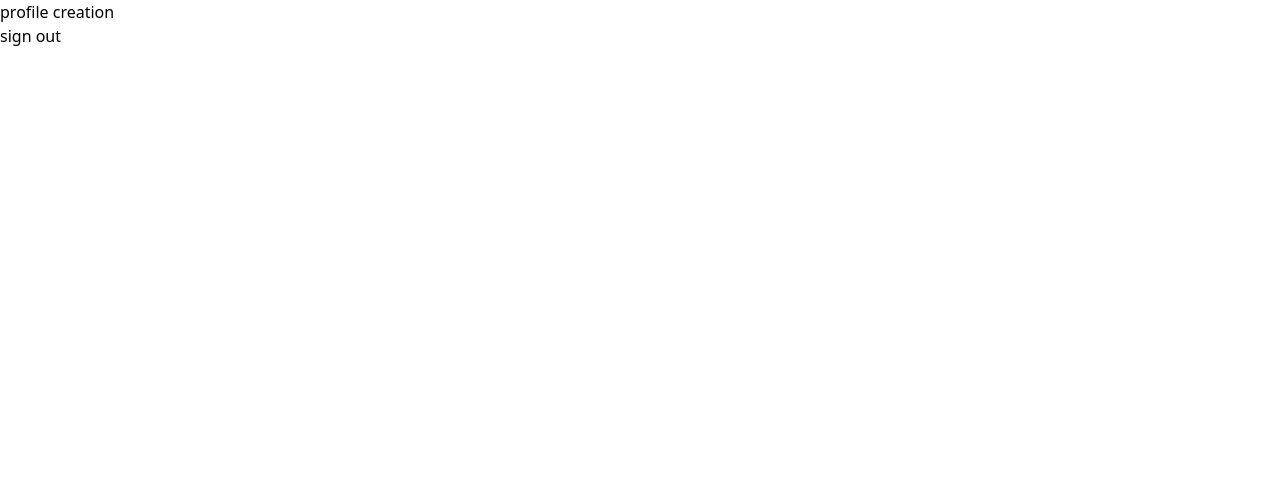
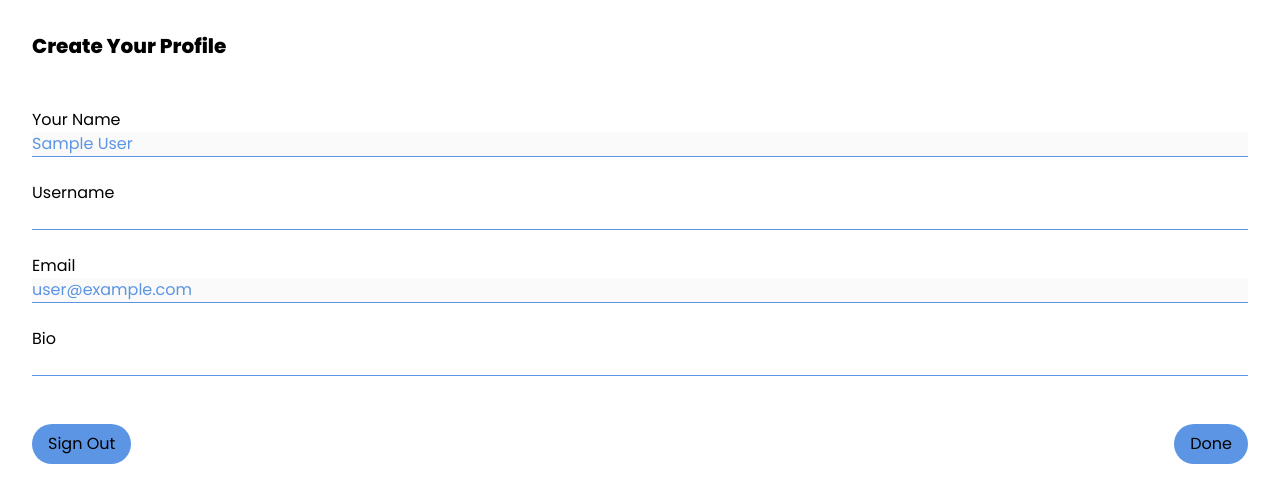
Before and after one commit to candyd-tech/web-app, a Next.js app: page /create-user in a window 1280 px wide. Shown: the top 502 px of the page. Built offline with nearby package versions, Linux system fonts and the light colour scheme; no server answers; sample sign-in values are in the browser's storage.

Commit message:
profile done

```diff
--- a/components/nav.tsx
+++ b/components/nav.tsx
@@ -1,11 +1,38 @@
 import nav_styles from '@/styles/nav.module.scss'
+import Link from 'next/link';
+import { FaBell, FaHome, FaPlus, FaUserAlt } from 'react-icons/fa';
 
 
 const Nav = () => {
   return (
     <nav
       className={`${nav_styles.container}`}
-    >Nav
+    >
+    <div>
+      <Link href="/">
+        <FaHome color="white" size="1.25rem" />
+      </Link>
+
+      <Link href="/">
+        <FaHome color="white" size="1.25rem" />
+      </Link>
+    </div>
+
+    <div className={`${nav_styles.add_image}`}>
+      <Link href="/capture">
+        <FaPlus size="1.5rem" color='white' />
+      </Link>
+    </div>
+
+    <div>
+      <Link href="/profile">
+        <FaUserAlt color="white" size="1.25rem" />
+      </Link>
+
+      <Link href="/">
+        <FaBell color="white" size="1.25rem" />
+      </Link>
+    </div>
     </nav>
   )
 }
--- a/components/profile/profileInfo.tsx
+++ b/components/profile/profileInfo.tsx
@@ -33,11 +33,12 @@ const ProfileInfo = () => {
         <div className={`${profile_styles.image}`}>
           <div className={`relative`}>
             <Image
-              src={"/profile.png"}
+              src={user.photo_url}
               alt={"Profile Photo"}
               fill={true}
               style={{
                 objectFit: "fill",
+                borderRadius: "50%"
               }}
             />
           </div>
--- a/next.config.js
+++ b/next.config.js
@@ -1,6 +1,15 @@
 /** @type {import('next').NextConfig} */
 const nextConfig = {
   reactStrictMode: true,
+  images: {
+    remotePatterns: [
+      {
+        protocol: 'https',
+        hostname: 'lh3.googleusercontent.com',
+        port: '',
+      },
+    ],
+  }
 }
 
 module.exports = nextConfig
--- a/pages/_app.tsx
+++ b/pages/_app.tsx
@@ -31,6 +31,7 @@ const Main  = ({Component, pageProps}: AppProps) => {
         axios.get(`http://localhost:5000/v1/user/${user.uid}`)
           .then(resp => {
             const resp_data = resp.data;
+            console.log("resp_data", resp_data)
             if (resp_data) {
               dispatch(setUser({
                 ...userObj,
@@ -42,8 +43,7 @@ const Main  = ({Component, pageProps}: AppProps) => {
                 posts: resp_data.posts !== '' ? resp_data.posts : '',
                 bio: resp_data.bio !== '' ? resp_data.bio : '',
               }))
-              console.log(resp.data)
-              console.log(user)
+              console.log(userObj)
             } else {
               router.push("/create-user")
             }
--- a/pages/capture.tsx
+++ b/pages/capture.tsx
@@ -2,7 +2,6 @@ import { selectUid } from '@/components/redux/reducers/user'
 import { useSelector } from 'react-redux'
 
 import styles from "@/styles/capture.module.scss"
-import { FaCamera } from 'react-icons/fa';
 
 const CreateUser = () => {
   const uid = useSelector(selectUid);
@@ -10,12 +9,14 @@ const CreateUser = () => {
     <>{
       uid !== '' &&
       <main className={`min-h-screen ${styles.container}`}>
+        {/*
           <div className={`flex`}>
             <label className={ `${styles.input_camera}` }>
               <FaCamera size="5rem" color='#5c95e3' />
               <input accept="image/*" type="file" capture="environment" />
             </label>
           </div>
+      */}
       </main>
     }</>
   )
--- a/pages/create-user.tsx
+++ b/pages/create-user.tsx
@@ -1,17 +1,179 @@
-import { logOut } from '@/components/firebase';
-import { selectUid } from '@/components/redux/reducers/user'
-import { useSelector } from 'react-redux'
+import styles from "@/styles/createUser.module.scss"
+import { Poppins } from 'next/font/google'
+
+import { auth, logOut } from '@/components/firebase';
+import { selectUid, selectUser, setUser } from '@/components/redux/reducers/user'
+import { useRouter } from 'next/router';
+import { useEffect, useState } from 'react';
+import { useDispatch, useSelector } from 'react-redux'
+import { onAuthStateChanged } from "firebase/auth";
+import axios from "axios";
+
+const inter = Poppins({
+  weight: ['100', '200', '300', '400', '500', '600', '700', '800'],
+  subsets: [ 'latin' ]
+})
+
+interface userFormValuesType {
+  name: string
+  email: string
+  bio: string
+  photoURL: string
+  username: string
+}
+
+const submitUser = ({id, name, username, email, bio, photoURL}: {
+    id: string | undefined,
+    name: string | undefined,
+    username: string | undefined,
+    email: string | undefined,
+    bio: string | undefined,
+    photoURL: string | undefined
+  }): boolean => {
+  const checkIfArgumentsUndefined = [id, name, username, email, bio, photoURL]
+    .some(e => e === undefined || e === null || e === '')
+  if (checkIfArgumentsUndefined) {
+    console.log("Some var not filled", [id, name, username, email, bio, photoURL])
+    return false
+  }
+  axios.post("http://localhost:5000/v1/user/profile", {
+    id,
+    username,
+    email,
+    bio,
+    photo_url: photoURL,
+    posts: [],
+    dedications_sent: [],
+    dedications_received: [],
+    fullname: name,
+  }).then(resp => {
+    console.log(resp)
+    return true
+  }).catch(err => {
+    console.error(err.response);
+  })
+
+  return false
+}
 
 const CreateUser = () => {
   const uid = useSelector(selectUid);
+  const user = useSelector(selectUser);
+  const router = useRouter();
+
+  const dispatch = useDispatch();
+  const [userFormValues, setUserFormValues] = useState<userFormValuesType>({
+    name: "",
+    email: "",
+    bio: "",
+    photoURL: "",
+    username: ""
+  })
+
+  useEffect(() => {
+    if (uid) {
+      router.push("/profile")
+    }
+  }, [])
+
+  useEffect(() => {
+    onAuthStateChanged(auth, userAuth => {
+      if (userAuth) {
+        setUserFormValues({
+          ...userFormValues,
+          name: userAuth.displayName ?? "",
+          email: userAuth.email ?? "",
+          photoURL: userAuth.photoURL ?? "",
+        })
+
+        dispatch(setUser({
+          ...user,
+          id: userAuth.uid
+        }))
+      } else {
+        router.push("/login")
+      }
+    })
+  }, [])
+
   return (
-    <>{
-      uid !== '' && <form>
-      </form>
-    }
-    <div>profile creation</div>
-    <button onClick={logOut}>sign out</button>
-    </>
+    <main className={`${styles.container} ${inter.className}`}>
+      <div className={`${styles.form_main}`}>
+        <h1 className={`text-xl font-extrabold`}>Create Your Profile</h1>
+
+        <form className={`${styles.form}`}>
+          <div>
+            <label htmlFor="name"> Your Name </label>
+            <input
+              className={`text-[#5c95e3]`}
+              disabled={userFormValues.name ? true : false}
+              onChange={e => setUserFormValues({...userFormValues, name: e.target.value})}
+              id="name"
+              type="text"
+              value={userFormValues.name}
+            />
+          </div>
+
+          <div>
+            <label htmlFor="name"> Username </label>
+            <input
+              className={`text-[#5c95e3]`}
+              onChange={e => setUserFormValues({...userFormValues, username: e.target.value})}
+              id="name"
+              type="text"
+              value={userFormValues.username}
+            />
+          </div>
+
+          <div>
+            <label htmlFor="email"> Email </label>
+            <input
+              className={`text-[#5c95e3]`}
+              disabled={userFormValues.email ? true : false}
+              onChange={e => setUserFormValues({...userFormValues, email: e.target.value})}
+              id="email"
+              type="email"
+              value={userFormValues.email}
+            />
+          </div>
+
+          <div>
+            <label htmlFor="bio"> Bio </label>
+            <input
+              className={`text-[#5c95e3]`}
+              id="bio"
+              type="text"
+              value={userFormValues.bio}
+              onChange={e => setUserFormValues({...userFormValues, bio: e.target.value})}
+            />
+          </div>
+        </form>
+      </div>
+
+      <div className={`${styles.form_buttons}`}>
+        <button onClick={() => {logOut(); dispatch(setUser({...user, id: ""}))}}>Sign Out</button>
+        <button onClick={() => {
+          if ( submitUser({
+            id: uid,
+            name: userFormValues.name,
+            email: userFormValues.email,
+            username: userFormValues.username,
+            bio: userFormValues.bio,
+            photoURL: userFormValues.photoURL
+          })) {
+            dispatch(setUser({
+              id: uid,
+              fullname: userFormValues.name,
+              email: userFormValues.email,
+              username: userFormValues.username,
+              bio: userFormValues.bio,
+              photo_url:  userFormValues.photoURL,
+              posts: []
+            }))
+          }
+        }}>Done</button>
+      </div>
+    </main>
   )
 }
 
--- a/pages/profile.tsx
+++ b/pages/profile.tsx
@@ -6,19 +6,20 @@ import general_styles from "@/styles/general.module.scss"
 import profile_styles from "@/styles/profile.module.scss"
 
 import { logOut } from '@/components/firebase'
-import { selectUid } from '@/components/redux/reducers/user'
-import { useSelector } from 'react-redux'
+import { selectUser, setUser } from '@/components/redux/reducers/user'
+import { useDispatch, useSelector } from 'react-redux'
 
 const Profile = () => {
-  const uid = useSelector(selectUid);
+  const dispatch = useDispatch()
+  const user = useSelector(selectUser);
 
   return (
     <>{
-      uid !== '' &&
+      user.id !== '' &&
       <main
         className={`min-h-screen ${profile_styles.profile_container} ${general_styles.page_container}`}
       >
-        <button onClick={logOut}>sign out</button>
+        <button onClick={() => {logOut(); dispatch(setUser({...user, id: ""}))}}>sign out</button>
         <Nav />
         <ProfileInfo />
         <ProfileFeed />
--- /dev/null
+++ b/styles/createUser.module.scss
@@ -0,0 +1,43 @@
+.container {
+  min-height: 100vh;
+  background: #5c95e3;
+  background: white;
+  padding: 2rem 2rem;
+  display: flex;
+  flex-direction: column;
+  gap: 3rem;
+}
+
+.form_main {
+  display: flex;
+  flex-direction: column;
+  gap: 3rem;
+}
+
+.form {
+  display: flex;
+  flex-direction: column;
+  gap: 1.5rem;
+
+  & > div {
+    display: flex;
+    flex-direction: column;
+  }
+
+  input[type="text"],
+  input[type="email"] {
+    border-bottom: 1px solid #5c95e3;
+  }
+}
+
+.form_buttons {
+  display: flex;
+  gap: 1rem;
+  justify-content: space-between;
+
+  button {
+    padding: 0.5rem 1rem;
+    background: #5c95e3;
+    border-radius: 50px;
+  }
+}
--- a/styles/nav.module.scss
+++ b/styles/nav.module.scss
@@ -14,6 +14,12 @@
   justify-content: space-between;
   z-index: 999;
 
+  & > div {
+    display: flex;
+    flex-direction: row;
+    gap: 3rem;
+  }
+
   @include media-medium {
     width: 5rem;
     height: 100vh;
@@ -24,3 +30,9 @@
     padding: 2rem 0;
   }
 }
+
+.add_image {
+  background: #5c95e3;
+  padding: 0.5rem;
+  border-radius: 50%;
+}
```
Lines whose indentation alone changed are shown as unchanged.
